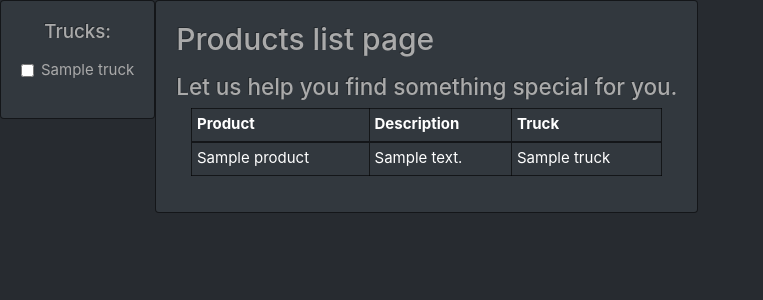
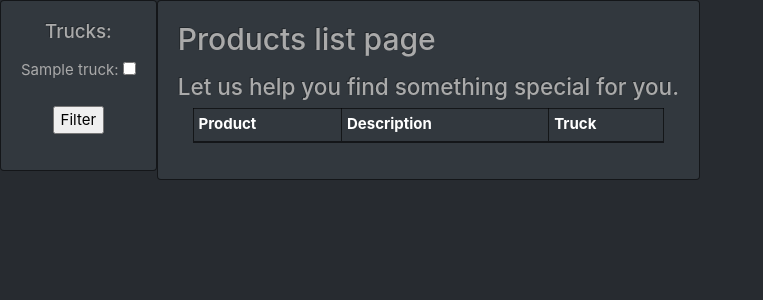
Before and after one commit to rudneff13/auto_parts_project, a Django app: page /products-list/ in a window 1280 px wide. Shown: the part 57-357 px from the top of the page, without its empty margins (0-763 px from the left). Run offline with Django 3.2, Linux system fonts and the light colour scheme; tables that the repository leaves empty hold one stand-in row (values such as "Sample post"); lists and menus that the app fills with data are empty; some libraries are stand-ins or nearby versions.

Commit message:
Work with forms (in process)

```diff
--- a/truck_parts_app/forms.py
+++ b/truck_parts_app/forms.py
@@ -1,15 +1,33 @@
+from django import forms
 from django.forms import ModelForm
-
-from .models import Product, Truck
+from .models import Truck
 
 
-class TruckForm(ModelForm):
-    class Meta:
-        model = Truck
-        fields = ('name', 'products')
+# from django.forms import ModelForm
+#
+# from .models import Product, Truck
+#
+
+# class TruckForm(ModelForm):
+#     class Meta:
+#         model = Truck
+#         fields = ('name', 'products')
+#
+#
+# class ProductForm(ModelForm):
+#     class Meta:
+#         model = Product
+#         fields = ('name', 'description', 'trucks')
 
 
-class ProductForm(ModelForm):
-    class Meta:
-        model = Product
-        fields = ('name', 'description', 'trucks')
+class NameForm(forms.Form):
+    hard_truck = forms.BooleanField(label='Hurd_truck_100', required=False)
+    zil = forms.BooleanField(label='Zil_3000', required=False)
+
+
+class TruckForm(forms.Form):
+
+    def __init__(self, *args, **kwargs):
+        super(TruckForm, self).__init__(*args, **kwargs)
+        for truck in Truck.objects.all():
+            self.fields[truck.name] = forms.BooleanField(required=False)
--- a/truck_parts_app/templates/truck_parts_app/index.html
+++ b/truck_parts_app/templates/truck_parts_app/index.html
@@ -3,7 +3,6 @@
 {% block content %}
     <h4>Check <a href="{% url 'truck_parts_app:products-list' %}">Our products</a> list if you are
         looking for a spare parts for your truck!</h4>
-    { form
 {% endblock %}
 
 {% block left_side_bar %}
--- a/truck_parts_app/templates/truck_parts_app/products_list.html
+++ b/truck_parts_app/templates/truck_parts_app/products_list.html
@@ -19,7 +19,8 @@
             </tr>
             </thead>
             <tbody>
-            {% for product in object_list.product %}
+
+            {% for product in products %}
                 <tr>
                     <td><a href="{% url 'truck_parts_app:detail' product.id %}">{{ product.name }}</a></td>
                     <td><a>{{ product.description }}</a></td>
@@ -29,33 +30,24 @@
             </tbody>
         </table>
     </div>
+
+
 {% endblock %}
 
 {% block left_side_bar %}
 
-    {% for truck in object_list.truck %}
-        <div class="form-group form-check">
-            <input type="checkbox" class="form-check-input" id={{ truck.pk }}>
-            <label class="form-check-label" for={{ truck.pk }}>{{ truck.name }}</label>
-        </div>
-    {% endfor %}
+    {#    {% for truck in object_list.truck %}#}
+    {#        <div class="form-group form-check">#}
+    {#                <input type="checkbox" class="form-check-input" id={{ truck.pk }}>#}
+    {#            <label class="form-check-label" for={{ truck.pk }}>{{ truck.name }}</label>#}
+    {#        </div>#}
+    {#    {% endfor %}#}
+
+    <form action="" method="post">
+        {% csrf_token %}
+        {{ form.as_p }}
+        <input type="submit" value="Filter">
+    </form>
+
 
 {% endblock %}
-
-
-
-
-{#                <td><a id="text" style="display:none">{{ product.get_trucks }}</a></td>#}
-{##}
-{##}
-{#            <script>#}
-{#                function myFunction() {#}
-{#                    var checkBox = document.getElementById({{ truck.pk }});#}
-{#                    var text = document.getElementById("text");#}
-{#                    if (checkBox.checked == true) {#}
-{#                        text.style.display = "block";#}
-{#                    } else {#}
-{#                        text.style.display = "none";#}
-{#                    }#}
-{#                }#}
-{#            </script>#}
--- a/truck_parts_app/urls.py
+++ b/truck_parts_app/urls.py
@@ -1,10 +1,11 @@
 from django.urls import path
 
-from .views import IndexView, ProductsListView, ProductDetailView
+# from .views import IndexView, ProductsListView, ProductDetailView
+from .views import IndexView, ProductDetailView, get_name
 
 app_name = 'truck_parts_app'
 urlpatterns = [
     path('', IndexView.as_view(), name='index'),
-    path('products-list/', ProductsListView.as_view(), name='products-list'),
+    path('products-list/', get_name, name='products-list'),
     path('product/<int:pk>', ProductDetailView.as_view(), name='detail'),
 ]
--- a/truck_parts_app/views.py
+++ b/truck_parts_app/views.py
@@ -12,21 +12,79 @@ class IndexView(generic.ListView):
         return Truck.objects.all()
 
 
-class ProductsListView(generic.ListView):
-    template_name = 'truck_parts_app/products_list.html'
-    search_fields = ('name', 'description', 'trucks__name',)
-    # context_object_name = 'list_of_products'
-
-    def get_queryset(self):
-        return {'product': Product.objects.all(),
-                'truck': Truck.objects.all(),
-                }
-
-    # def get_context_data(self, *, object_list=None, **kwargs):
-    #     context = super(ProductsListView, self).get_context_data()
-    #     context['products'] = Product.objects.all()
+# class ProductsListView(generic.ListView):
+#     template_name = 'truck_parts_app/products_list.html'
+#     search_fields = ('name', 'description', 'trucks__name',)
+#     # context_object_name = 'list_of_products'
+#
+#     def get_queryset(self):
+#         return {'product': Product.objects.all(),
+#                 'truck': Truck.objects.all(),
+#                 }
+#
+#     def get(self, request):
+#         if request.method=='GET'
 
 
 class ProductDetailView(generic.DetailView):
     model = Product
     template_name = 'truck_parts_app/detail.html'
+
+
+from django.http import HttpResponseRedirect, HttpResponse
+from django.shortcuts import render, reverse, redirect
+from .forms import TruckForm
+
+
+def get_name(request):
+    if request.method == 'POST':
+        form = TruckForm(request.POST)
+        if form.is_valid():
+            data = [k for k, v in form.cleaned_data.items() if v is True]
+            new_data = '?filter=' + ','.join(data)
+
+            return HttpResponseRedirect('' + new_data)
+
+    else:
+        anything = request.GET.get('filter', '').split(',')
+
+        start_dict = {}
+        for truck in Truck.objects.all():
+            if truck.name in anything:
+                start_dict[truck.name] = True
+        form = TruckForm(initial=start_dict)
+
+        new_filter = Product.objects.filter(trucks__name__in=start_dict)
+
+    return render(request, 'truck_parts_app/products_list.html',
+                  {'form': form, 'products': new_filter})
+
+
+
+# from django.http import HttpResponseRedirect, HttpResponse
+# from django.shortcuts import render, reverse, redirect
+# from .forms import NameForm
+#
+#
+# def get_name(request):
+#     if request.method == 'POST':
+#         form = NameForm(request.POST)
+#         if form.is_valid():
+#             data = [k for k, v in form.cleaned_data.items() if v is True]
+#             new_data = '?filter=' + ','.join(data)
+#
+#             return HttpResponseRedirect('' + new_data)
+#
+#     else:
+#         anything = request.GET.get('filter', '').split(',')
+#
+#         start_dict = {}
+#         for i in ['zil', 'hard_truck']:
+#             if i in anything:
+#                 start_dict[i] = True
+#         form = NameForm(initial=start_dict)
+#
+#         new_filter = Product.objects.filter(trucks__name__in=start_dict)
+#
+#     return render(request, 'truck_parts_app/products_list.html',
+#                   {'form': form, 'products': new_filter})
```
